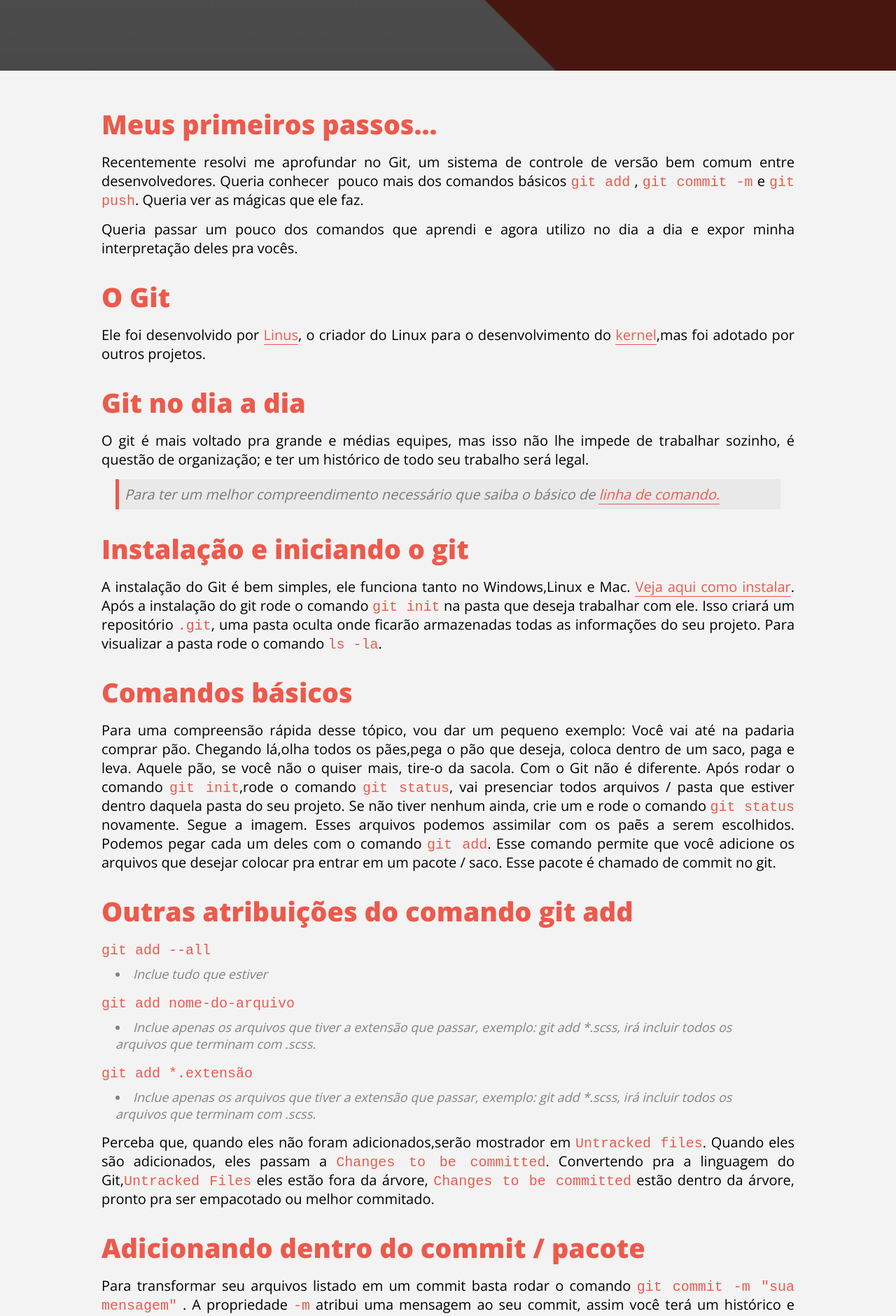
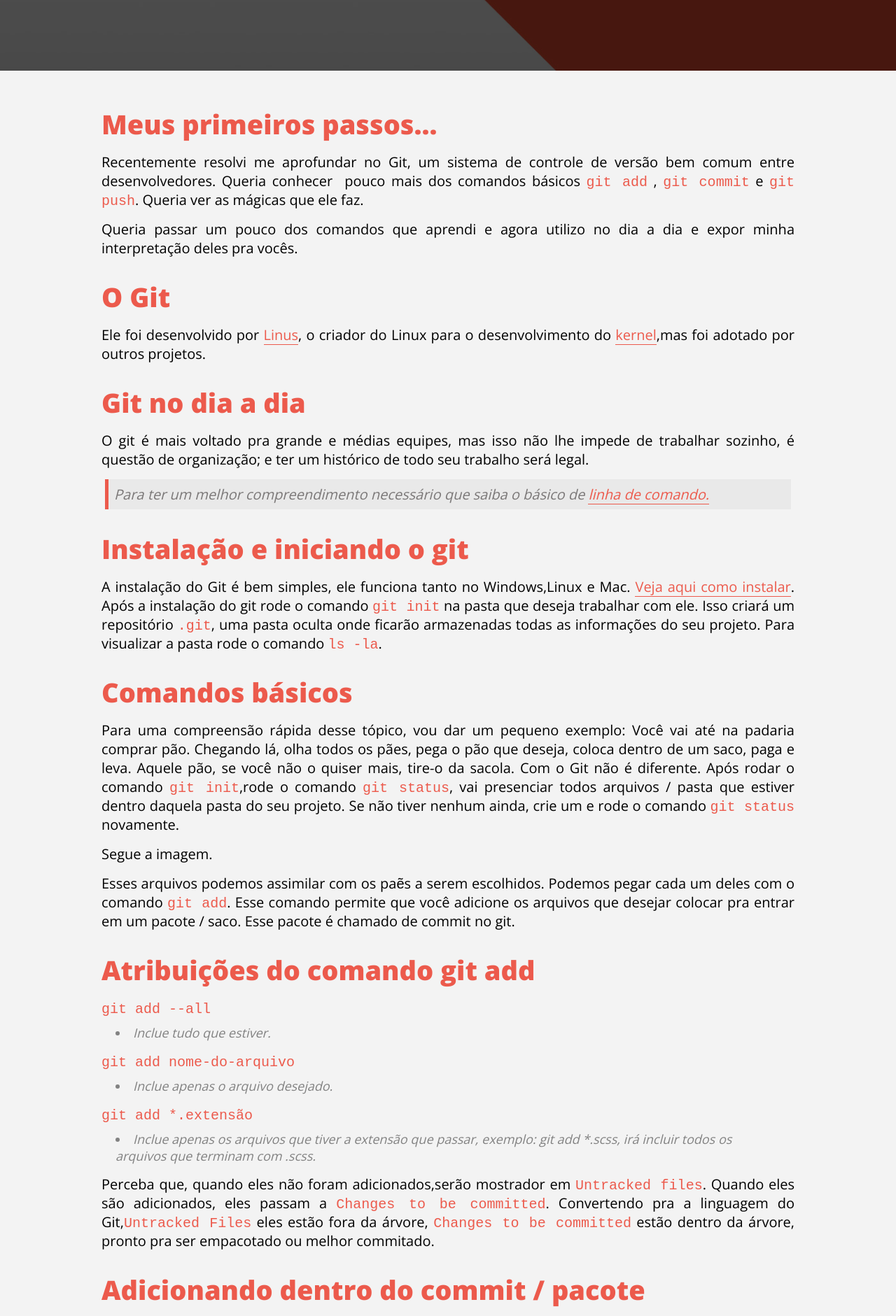
Before and after one commit to andersoonweb/andersoonweb.github.io, a Jekyll site: the page built from _posts/2015-02-17-aprender-git.markdown, in a window 1280 px wide. Shown: the part 399-2280 px from the top of the page at 70% size. Built offline with Jekyll 4.4.1, drawn with Linux system fonts in a browser that asks for light colours; nearby versions of some CDN libraries; comment, search, counter and statistics services are not loaded; some of the changed text lies outside the part shown.

Commit message:
Correcoes e mudança post

```diff
--- a/_posts/2015-02-17-um-novo-caminho-lsinux-mudando-minha-vida-aos-poucos-parte-1.markdown
+++ b/_posts/2015-02-17-aprender-git.markdown
@@ -10,7 +10,7 @@
 ---
 
 <h2 class="topics">Meus primeiros passos...</h2>
-Recentemente resolvi me aprofundar no Git, um sistema de controle de versão bem comum entre desenvolvedores. Queria conhecer  pouco mais dos comandos básicos <code>git add</code> , <code>git commit -m</code> e <code>git push</code>. Queria ver as mágicas que ele faz.
+Recentemente resolvi me aprofundar no Git, um sistema de controle de versão bem comum entre desenvolvedores. Queria conhecer  pouco mais dos comandos básicos <code>git add</code> , <code>git commit</code> e <code>git push</code>. Queria ver as mágicas que ele faz.
 
 Queria passar um pouco dos comandos que aprendi e agora utilizo no dia a dia e expor minha interpretação deles pra vocês.
 
@@ -27,19 +27,22 @@
 Após a instalação do git rode o comando <code>git init</code> na pasta que deseja trabalhar com ele. Isso criará um repositório <code>.git</code>, uma pasta oculta onde ficarão armazenadas todas as informações do seu projeto. Para visualizar a pasta rode o comando <code>ls -la</code>.
 
 <h2 class="topics">Comandos básicos</h2>
-Para uma compreensão rápida desse tópico, vou dar um pequeno exemplo: Você vai até na padaria comprar pão. Chegando lá,olha todos os pães,pega o pão que deseja, coloca dentro de um saco, paga e leva. Aquele pão, se você não o quiser mais, tire-o da sacola.
-Com o Git não é diferente. Após rodar o comando <code>git init</code>,rode o comando <code>git status</code>, vai presenciar todos arquivos / pasta que estiver dentro daquela pasta do seu projeto. Se não tiver nenhum ainda, crie um e rode o comando <code>git status</code> novamente. Segue a imagem.
+Para uma compreensão rápida desse tópico, vou dar um pequeno exemplo: Você vai até na padaria comprar pão. Chegando lá, olha todos os pães, pega o pão que deseja, coloca dentro de um saco, paga e leva. Aquele pão, se você não o quiser mais, tire-o da sacola.
+Com o Git não é diferente. Após rodar o comando <code>git init</code>,rode o comando <code>git status</code>, vai presenciar todos arquivos / pasta que estiver dentro daquela pasta do seu projeto. Se não tiver nenhum ainda, crie um e rode o comando <code>git status</code> novamente.
+
+Segue a imagem.
+
 Esses arquivos podemos assimilar com os paẽs a serem escolhidos. Podemos pegar cada um deles com o comando <code>git add</code>. Esse comando permite que você adicione os arquivos que desejar colocar pra entrar em um pacote / saco. Esse pacote é chamado de commit no git.
 
-<h2 class="topics">Outras atribuições do comando git add</h2>
+<h2 class="topics">Atribuições do comando git add</h2>
 
 <code>git add --all</code>
 
-<li class="notes-code">Inclue tudo que estiver</li>
+<li class="notes-code">Inclue tudo que estiver.</li>
 
 <code>git add nome-do-arquivo</code>
 
-<li class="notes-code">Inclue apenas os arquivos que tiver a extensão que passar, exemplo: git add *.scss, irá incluir todos os arquivos que terminam com .scss.</li>
+<li class="notes-code">Inclue apenas o arquivo desejado.</li>
 
 <code>git add *.extensão</code>
 
@@ -48,20 +51,25 @@
 Perceba que, quando eles não foram adicionados,serão mostrador em  <code>Untracked files</code>. Quando eles são adicionados, eles passam a <code>Changes to be committed</code>. Convertendo pra a linguagem do Git,<code>Untracked Files</code> eles estão fora da árvore, <code>Changes to be committed</code> estão dentro da árvore, pronto pra ser empacotado ou melhor commitado.
 
 <h2 class="topics">Adicionando dentro do commit / pacote </h2>
-Para transformar seu arquivos listado em um commit basta rodar o comando <code>git commit -m "sua mensagem"</code> . A propriedade <code>-m</code> atribui uma mensagem ao seu commit, assim você terá um histórico e saberá o que cada um fez. Por exemplo: <code>git commit -m "Corrigindo bug do IE 8"</code>. Esse commit só de olhar você já sabe que,corrigiu o bug do navegador Internet explore.
+Para transformar seus arquivos escolhidos em um commit basta rodar o comando <code>git commit -m "sua mensagem"</code> . A propriedade <code>-m</code> atribui uma mensagem ao seu commit, assim você terá um histórico e saberá o que cada um fez. Por exemplo: <code>git commit -m "Corrigindo bug do IE 8"</code>. Esse commit só de olhar você já sabe que,corrigiu o bug do navegador Internet explore.
 
 Existe um atribuição <code>-a</code>, ela consiste em adicoinar arquivos automaticamente. Ahn, mas como assim? Calma jovem, já explico. No seu dia a dia você com certeza irá modificar vários arquivos, e irá commitar. Bom, a atribuição <code>-a</code> só funciona em arquivos <code>On branch master</code>, ou seja, que já foi commitado, que já foi adicionado alguma vez. Para saber como identificar esses aquivos é bem simples, antes do nome ele vem mostrando que foi modificado. Ele fica assim:
 
 Ah Anderson, agora fiz meu commit e ficou faltando um arquivo, o que eu faço ? Quero colocar ele dentro do commit anterior. Para tal existe um atribuição chamada <code>--amend</code> que irá juntar os/o arquivos/arquivo que você adicionou.  O comando ficaria assim: <code>git commit -m "Corrigindo bug do IE 8"--amend</code>.
 
-<h2 class="topics">Outras atribuições do comando git commit</h2>
-<code>git commit -a -m "mensagem do commit"</code> ou
+<h2 class="topics">Revisão do comando git commit e suas atribuições</h2>
+<code>git commit -a -m "mensagem do commit"</code>
+
 <code>git commit -am "Mensagem do commit"</code>
 
 <li class="notes-code">Empacota diretamente, sem precisar rodar o comando <code>git add</code> pra adicionar. Vale lembrar que ele pega todos os arquivos modificados e só arquivos, <code>On branch master</code>, ou seja, arquivos modificados.</li>
 
+<span class="notes">Vale lembrar que o arquivo deve estar dentro da árvore (Changes to be committed).</span>
 
-<span class="notes">Vale lembrar que o arquivo deve estar dentro da árvore (Changes to be committed).</span>
+
+<code>git commit -m "Bug border-radius IE" --amend</code>
+
+<li class="notes-code">Adiciona arquivos que não foram commitado ao último commit. Consideraçaõ: Esse comando irá mesclar. Apagará o outro commit,pegará todas suas informações e junta com esse commit atual.</li>
 
 Para verificar todos os commit basta rodar o comando ...
 
--- a/_sass/modules/_post.scss
+++ b/_sass/modules/_post.scss
@@ -138,7 +138,7 @@
 	padding: 8px;
 	font-style: italic;
 	border-left: 5px solid $color-logo;
-	margin: 10px 20px;
+	margin: 10px 5px;
 	display: block;
 	color: #7B7878;
 }
```
